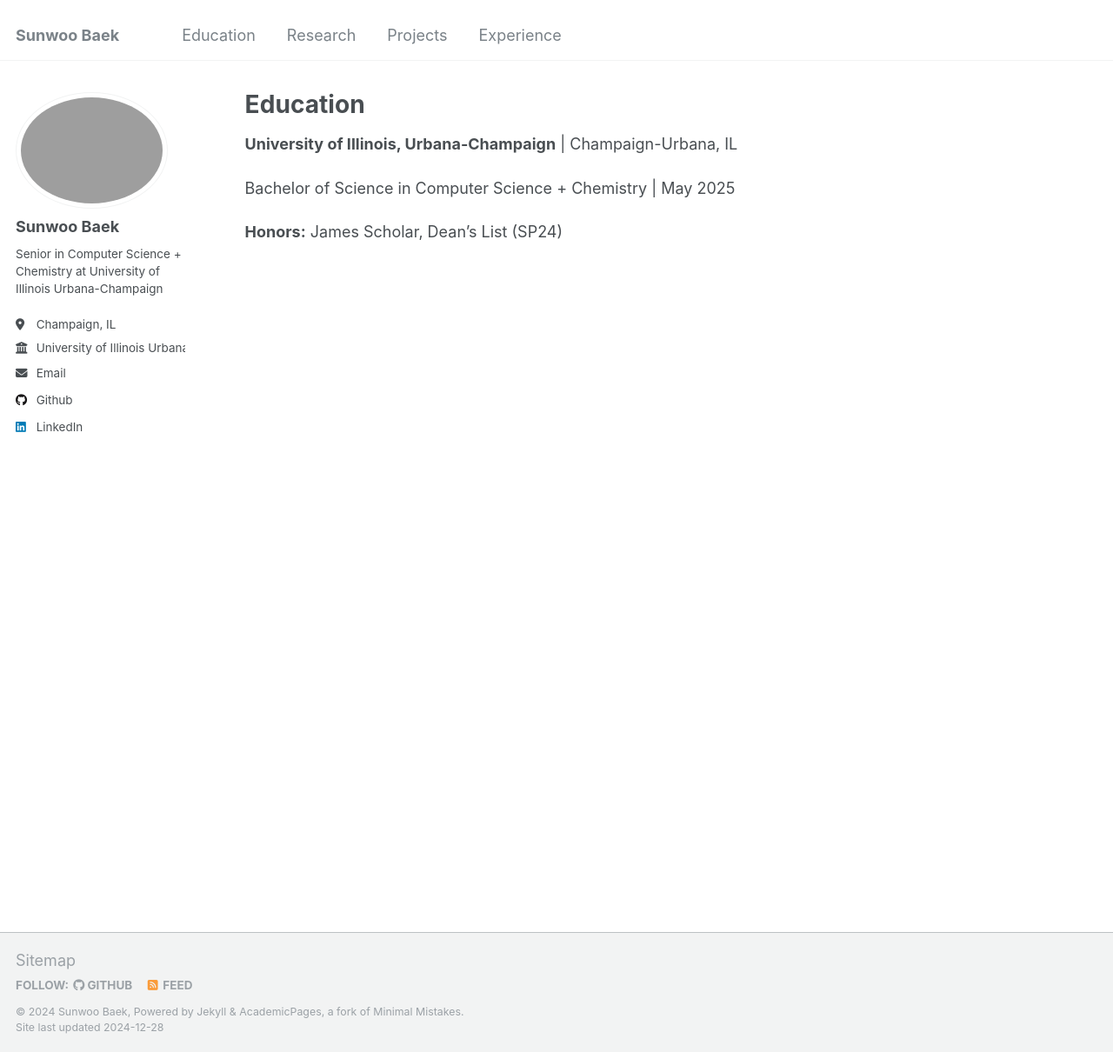
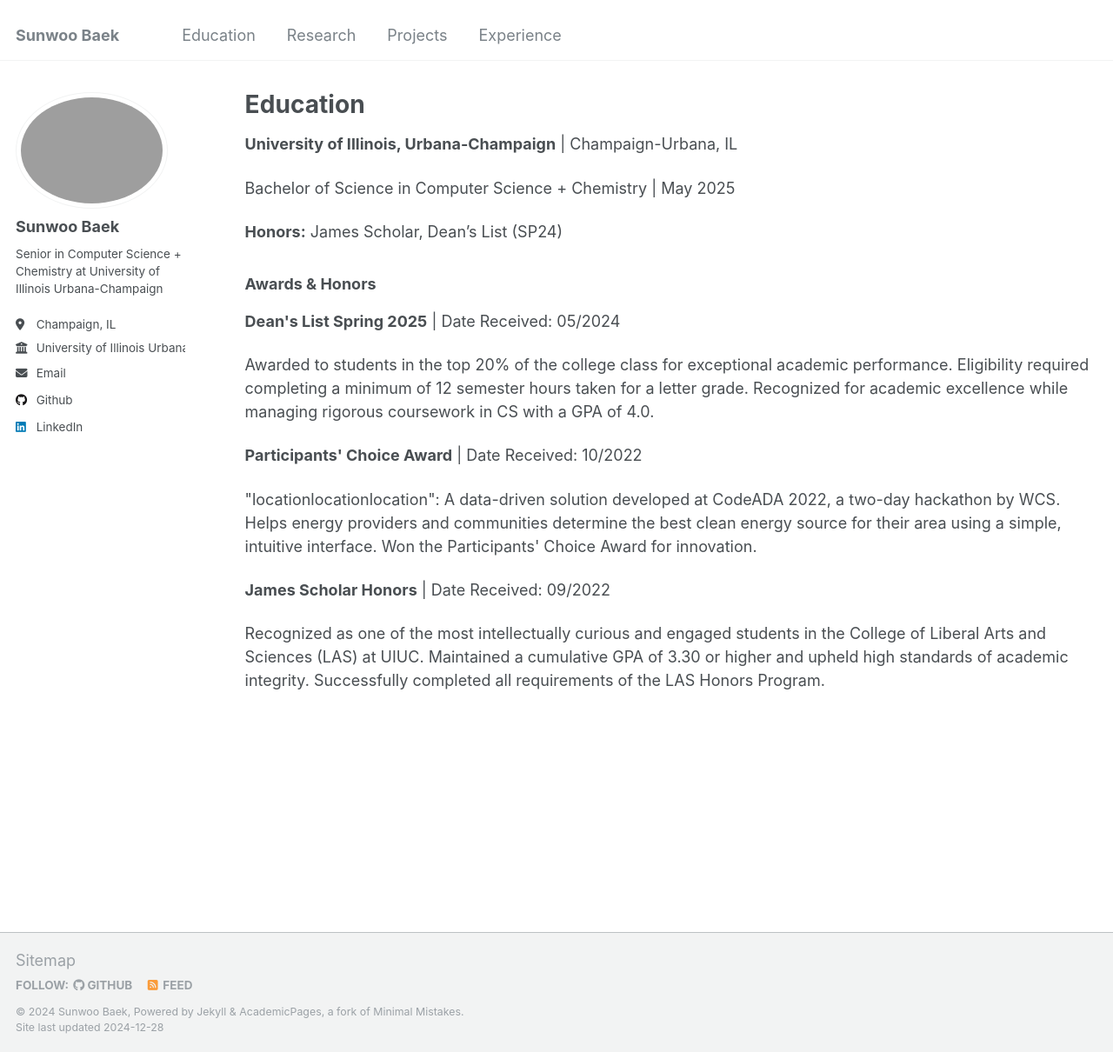
Before and after one commit to sbaek21/sbaek21.github.io, a Jekyll site: the page built from _pages/education.md, in a window 1280 px wide and 1210 px high. Shown: the whole window at 87% size. Built offline with Jekyll 4.4.1, drawn with Linux system fonts in a browser that asks for light colours.

Commit message:
Update education.md

```diff
--- a/_pages/education.md
+++ b/_pages/education.md
@@ -9,4 +9,33 @@ author_profile: true
 
 <p><strong>University of Illinois, Urbana-Champaign</strong> | Champaign-Urbana, IL</p>
 <p>Bachelor of Science in Computer Science + Chemistry | May 2025</p>
-<p><strong>Honors:</strong> James Scholar, Dean’s List (SP24)
+<p><strong>Honors:</strong> James Scholar, Dean’s List (SP24)</p>
+
+<h3>Awards & Honors</h3>
+
+<div>
+  <p><strong>Dean's List Spring 2025</strong> | Date Received: 05/2024</p>
+  <p>
+    Awarded to students in the top 20% of the college class for exceptional academic performance.
+    Eligibility required completing a minimum of 12 semester hours taken for a letter grade.
+    Recognized for academic excellence while managing rigorous coursework in CS with a GPA of 4.0.
+  </p>
+</div>
+
+<div>
+  <p><strong>Participants' Choice Award</strong> | Date Received: 10/2022</p>
+  <p>
+    "locationlocationlocation": A data-driven solution developed at CodeADA 2022, a two-day hackathon by WCS.
+    Helps energy providers and communities determine the best clean energy source for their area using a simple,
+    intuitive interface. Won the Participants' Choice Award for innovation.
+  </p>
+</div>
+
+<div>
+  <p><strong>James Scholar Honors</strong> | Date Received: 09/2022</p>
+  <p>
+    Recognized as one of the most intellectually curious and engaged students in the College of Liberal Arts
+    and Sciences (LAS) at UIUC. Maintained a cumulative GPA of 3.30 or higher and upheld high standards of academic integrity.
+    Successfully completed all requirements of the LAS Honors Program.
+  </p>
+</div>
```
